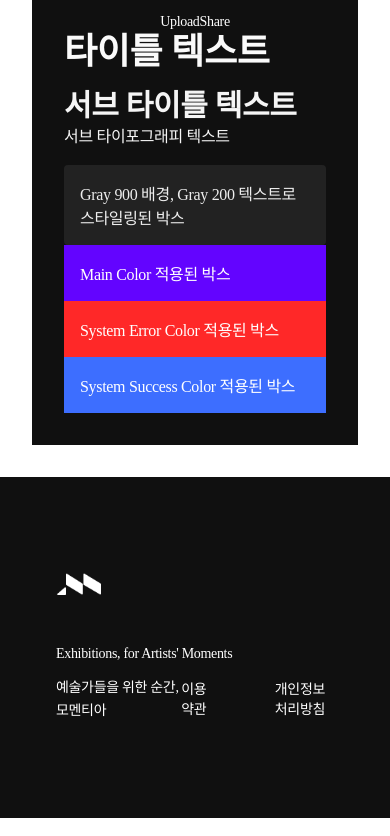
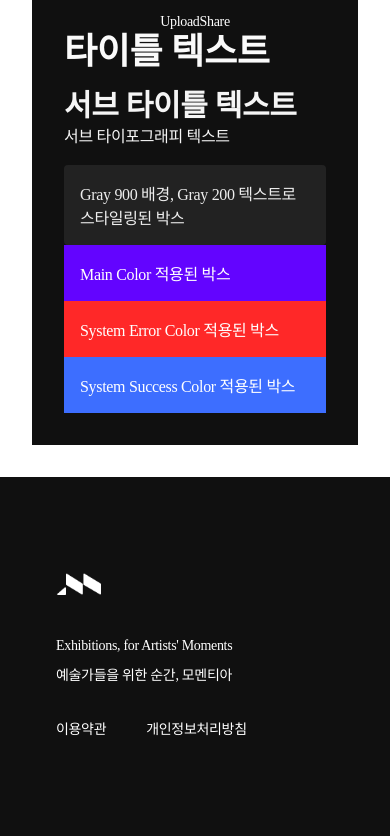
Before and after one commit to JECT-Study/momentia-FE, a Next.js app: page / in a window 390 px wide. Shown: the part 3792-4628 px from the top of the page. Built offline with nearby package versions, Linux system fonts and the light colour scheme.

Commit message:
style: Footer 반응형 적용

```diff
--- a/src/components/Footer/Footer.tsx
+++ b/src/components/Footer/Footer.tsx
@@ -9,14 +9,15 @@ const Footer = () => {
       <Link href="/">
         <Image src={logo} alt="모멘티아 로고" width={45} priority />
       </Link>
-      <div className="flex flex-wrap wrap-reverse items-center mt-12">
+
+      <div className="flex flex-wrap wrap-reverse items-center mt-10">
         <div className="w-full">
-          <p className="mb-3">Exhibitions, for Artists' Moments</p>
-          <div className="flex items-center justify-between">
+          <p className="mb-2">Exhibitions, for Artists' Moments</p>
+          <div className="flex flex-col justify-between md:flex-row">
             <p>예술가들을 위한 순간, 모멘티아</p>
-            <div className="flex gap-16">
-              <span>이용약관</span>
-              <span>개인정보처리방침</span>
+            <div className="flex md:gap-16 gap-10 md:mt-0 mt-8">
+              <button>이용약관</button>
+              <button>개인정보처리방침</button>
             </div>
           </div>
         </div>
```
